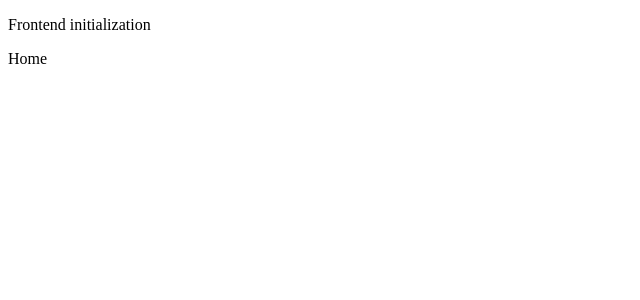
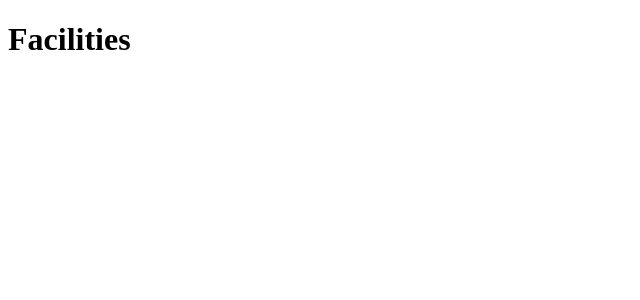
Before and after one commit to Jaafar-Kamalah/1v1padel, a React (Vite) app in the folder frontend/: page / in a window 1280 px wide. Shown: the top 300 px of the page, without its empty margins (0-640 px from the left). Built offline with nearby package versions, Linux system fonts and the light colour scheme.

Commit message:
chore: Add static routes and placeholder page components

```diff
--- a/frontend/src/App.tsx
+++ b/frontend/src/App.tsx
@@ -1,12 +1,19 @@
 import { Route, Routes } from "react-router-dom";
-import Home from "./pages/Home";
+import Facilities from "./pages/Facilities";
+import Login from "./pages/Login";
+import Register from "./pages/Register";
+import Chat from "./pages/Chat";
+import Profile from "./pages/Profile";
 
 function App() {
   return (
     <>
-      <p>Frontend initialization</p>
       <Routes>
-        <Route path="/" element={<Home />} />
+        <Route path="/" element={<Facilities />} />
+        <Route path="/login" element={<Login />} />
+        <Route path="/register" element={<Register />} />
+        <Route path="/chat" element={<Chat />} />
+        <Route path="/profile" element={<Profile />} />
       </Routes>
     </>
   );
--- /dev/null
+++ b/frontend/src/pages/Chat/index.tsx
@@ -0,0 +1,9 @@
+function Chat() {
+  return (
+    <>
+      <h1>Chat</h1>
+    </>
+  );
+}
+
+export default Chat;
--- /dev/null
+++ b/frontend/src/pages/Facilities/index.tsx
@@ -0,0 +1,9 @@
+function Facilities() {
+  return (
+    <>
+      <h1>Facilities</h1>
+    </>
+  );
+}
+
+export default Facilities;
--- a/frontend/src/pages/Home.tsx
+++ /dev/null
@@ -1,9 +0,0 @@
-function Home() {
-  return (
-    <>
-      <p>Home</p>
-    </>
-  );
-}
-
-export default Home;
--- /dev/null
+++ b/frontend/src/pages/Login/index.tsx
@@ -0,0 +1,9 @@
+function Login() {
+  return (
+    <>
+      <h1>Login</h1>
+    </>
+  );
+}
+
+export default Login;
--- /dev/null
+++ b/frontend/src/pages/Profile/index.tsx
@@ -0,0 +1,9 @@
+function Profile() {
+  return (
+    <>
+      <h1>Profile</h1>
+    </>
+  );
+}
+
+export default Profile;
--- /dev/null
+++ b/frontend/src/pages/Register/index.tsx
@@ -0,0 +1,9 @@
+function Register() {
+  return (
+    <>
+      <h1>Register</h1>
+    </>
+  );
+}
+
+export default Register;
```
